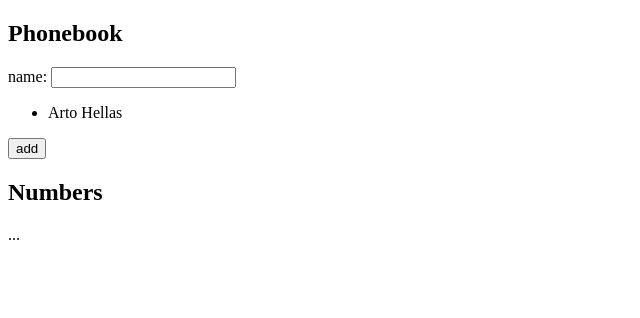
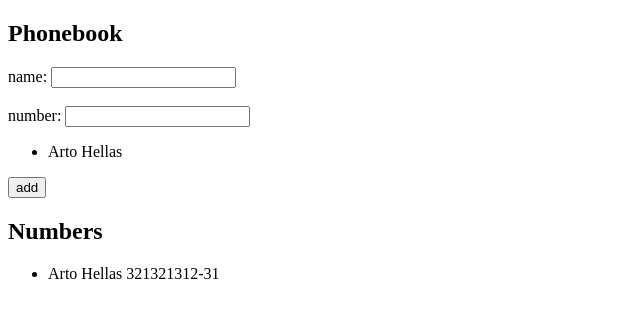
Before and after one commit to Adecas-Eg/Part0, a React (Vite) app in the folder part1/: page / in a window 1280 px wide. Shown: the top 318 px of the page, without its empty margins (0-640 px from the left). Built offline with nearby package versions, Linux system fonts and the light colour scheme.

Commit message:
part 2.8

```diff
--- a/part1/src/App.jsx
+++ b/part1/src/App.jsx
@@ -1,7 +1,8 @@
 import { useState } from "react";
 
 const App = () => {
-  const [persons, setPersons] = useState([{ name: "Arto Hellas" }]);
+  const [persons, setPersons] = useState([{ name: "Arto Hellas",telefons: "321321312-31" }]);
+  const [newTelefons,     setNewTelefons] = useState("");
   const [newName, setNewName] = useState("");
 
   const [showAll, setShowAll] = useState(true);
@@ -12,10 +13,13 @@ const App = () => {
 
   // const persons = showAll ? persons
 
-  const addName = (event) => {
+
+
+  const addPersona = (event) => {
     event.preventDefault();
     const personObject = {
       name: newName,
+      telefons: newTelefons,
     };
     if (persons.some((person) => person.name === personObject.name)) {
       alert(`${personObject.name} is already added to phonebook`);
@@ -26,16 +30,25 @@ const App = () => {
     console.log(persons);
   };
 
+
   const handleNewName = (event) => {
     setNewName(event.target.value);
+    console.log(newName, event.target.value);
+  };
+  const handleNewTelfons = (event) => {
+    setNewTelefons(event.target.value);
+    console.log(newTelefons, event.target.value);
   };
 
   return (
     <div>
       <h2>Phonebook</h2>
-      <form onSubmit={addName}>
+      <form onSubmit={addPersona}>
         <div>
-          name: <input value={newName} onChange={handleNewName} />
+          name: <input value={newName} onChange={handleNewName} /> <br />
+          <br />
+          number: <input value={newTelefons} onChange={handleNewTelfons} />
+
         </div>
         <ul>
           {persons.map((person) => (
@@ -47,7 +60,11 @@ const App = () => {
         </div>
       </form>
       <h2>Numbers</h2>
-      ...
+      <ul>
+          {persons.map((person) => (
+            <li key={person.name}> {person.name} {person.telefons} </li>
+          ))}
+        </ul>
     </div>
   );
 };
```
